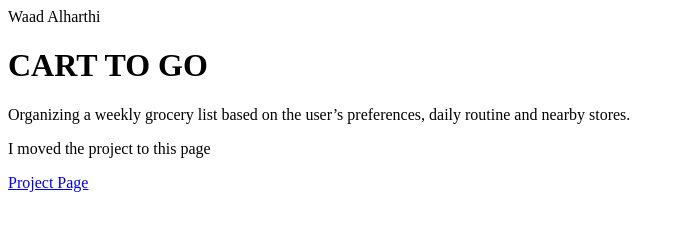
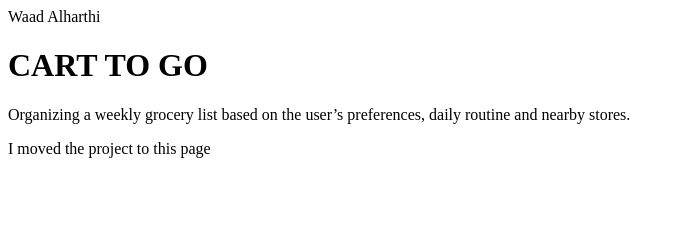
Before and after one commit to promise648/CARTTOGO, a plain HTML site: page index.html in a window 1280 px wide. Shown: the whole page, without its empty margins (0-681 px from the left). Drawn offline with Linux system fonts and the light colour scheme.

Commit message:
Update index.html

```diff
--- a/index.html
+++ b/index.html
@@ -7,7 +7,7 @@
  		<p>Organizing a weekly grocery list based on the user’s preferences, daily routine and nearby stores.</p>
 
     I moved the project to this page
-		<p><a href="https://waadalharthi.github.io/CARTTOGO"> Project Page </a></p>
+		<p><a href="https://waadalharthi.github.io/CARTTOGO"> </a></p>
 
 	</body>
 </html>
```
